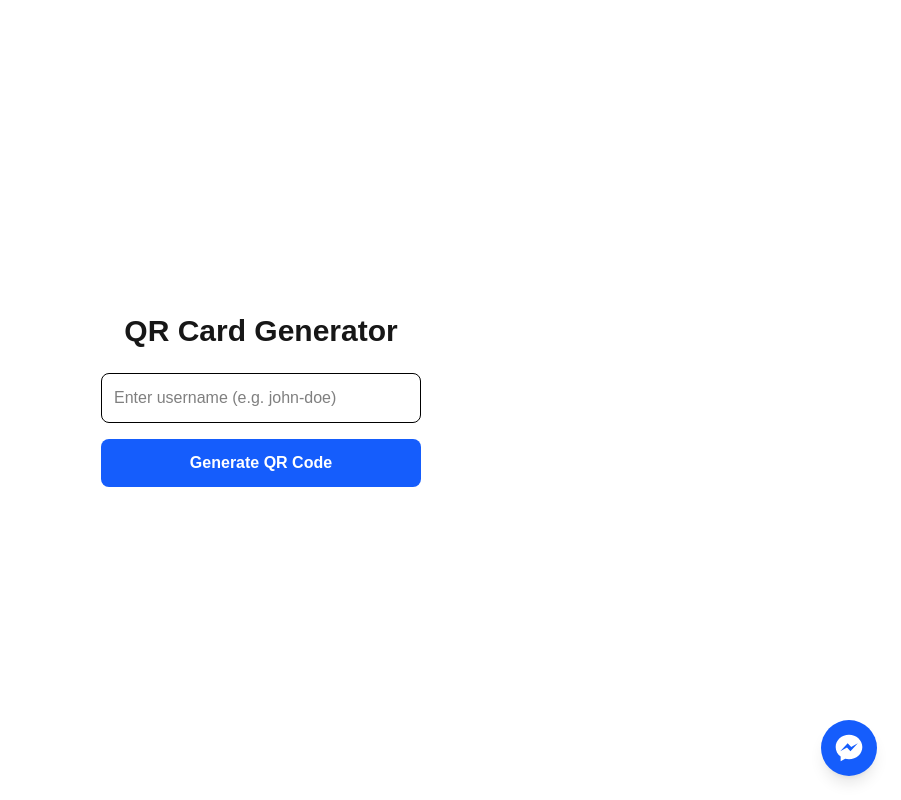
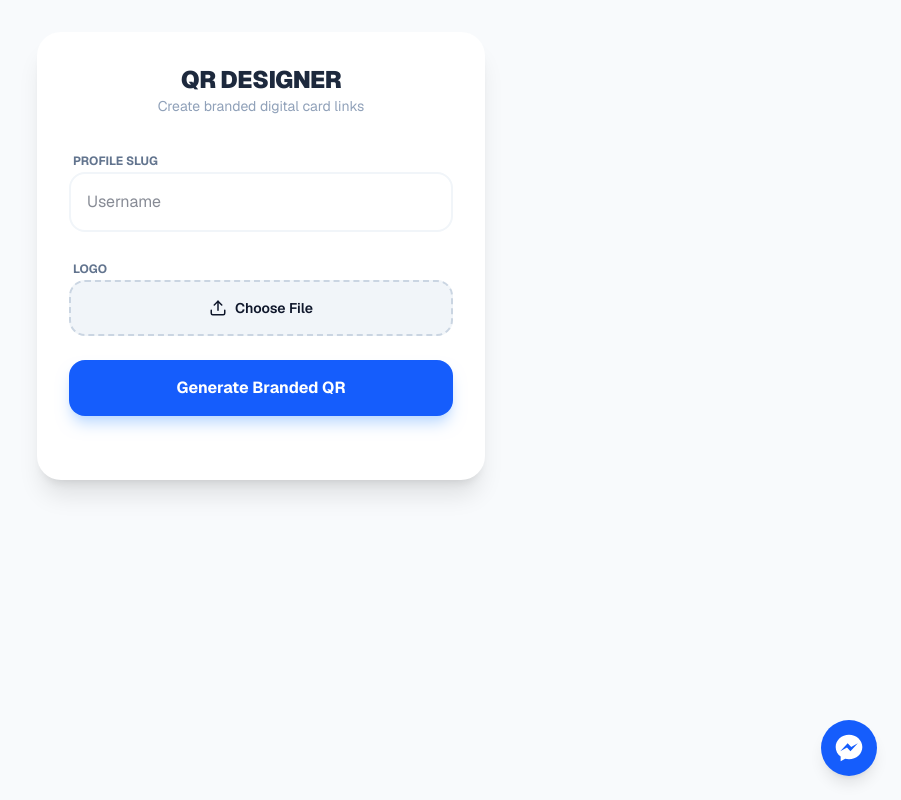
Before and after one commit to NangMyintzu-Yuki/d_card, a Next.js app: page / in a window 1280 px wide. Shown: the whole page, without its empty margins (379-1280 px from the left). Built offline with nearby package versions, Linux system fonts and the light colour scheme.

Commit message:
add logo in qr code

```diff
--- a/src/app/page.tsx
+++ b/src/app/page.tsx
@@ -1,61 +1,190 @@
+// "use client";
+// import { useState } from "react";
+// import QRCode from "qrcode";
+
+// export default function Home() {
+//   const [slug, setSlug] = useState("");
+//   const [qrSrc, setQrSrc] = useState("");
+
+//  const generateQR = async () => {
+//   if (!slug) return;
+
+//   // Use the Vercel URL if it exists, otherwise fallback to the current window origin
+//   const baseUrl = process.env.NEXT_PUBLIC_SITE_URL || window.location.origin;
+//   const url = `${baseUrl}/u/${slug}`;
+
+//   try {
+//     const dataUrl = await QRCode.toDataURL(url, {
+//       width: 300,
+//       margin: 2,
+//     });
+//     setQrSrc(dataUrl);
+//   } catch (err) {
+//     console.error(err);
+//   }
+// };
+
+//   return (
+//     <main className="flex flex-col items-center justify-center min-h-screen bg-white p-6">
+//       <h2 className="text-3xl font-bold mb-6">QR Card Generator</h2>
+
+//       <div className="flex flex-col gap-4 w-full max-w-xs">
+//         <input
+//           type="text"
+//           placeholder="Enter username (e.g. john-doe)"
+//           className="border p-3 rounded-lg text-black focus:ring-2 focus:ring-blue-500"
+//           onChange={(e) => setSlug(e.target.value)}
+//         />
+//         <button
+//           onClick={generateQR}
+//           className="bg-blue-600 text-white py-3 rounded-lg font-bold hover:bg-blue-700"
+//         >
+//           Generate QR Code
+//         </button>
+//       </div>
+
+//       {qrSrc && (
+//         <div className="mt-10 p-4 border rounded-xl bg-gray-50 flex flex-col items-center">
+//           <img src={qrSrc} alt="QR Code" className="w-64 h-64" />
+//           <p className="mt-2 text-sm text-gray-500">Scan to view profile</p>
+//           <a
+//             href={qrSrc}
+//             download={`${slug}-qr.png`}
+//             className="mt-4 text-blue-600 underline"
+//           >
+//             Download Image
+//           </a>
+//         </div>
+//       )}
+//     </main>
+//   );
+// }
 "use client";
-import { useState } from "react";
+import { useState, useRef } from "react";
 import QRCode from "qrcode";
+import { Upload, RefreshCw, Download } from "lucide-react";
 
 export default function Home() {
   const [slug, setSlug] = useState("");
   const [qrSrc, setQrSrc] = useState("");
+  const [logoPreview, setLogoPreview] = useState<string | null>(null);
+  const canvasRef = useRef<HTMLCanvasElement>(null);
+
+  const handleLogoUpload = (e: React.ChangeEvent<HTMLInputElement>) => {
+    const file = e.target.files?.[0];
+    if (file) {
+      const reader = new FileReader();
+      reader.onload = (event) => setLogoPreview(event.target?.result as string);
+      reader.readAsDataURL(file);
+    }
+  };
 
   const generateQR = async () => {
-  if (!slug) return;
+    if (!slug) return alert("Please enter a username first!");
+    const canvas = canvasRef.current;
+    if (!canvas) return;
 
-  // Use the Vercel URL if it exists, otherwise fallback to the current window origin
     const baseUrl = process.env.NEXT_PUBLIC_SITE_URL || window.location.origin;
     const url = `${baseUrl}/u/${slug}`;
 
     try {
-    const dataUrl = await QRCode.toDataURL(url, {
-      width: 300,
+      await QRCode.toCanvas(canvas, url, {
+        width: 1000,
         margin: 2,
+        errorCorrectionLevel: 'H',
+        color: { dark: "#000000", light: "#ffffff" }
       });
-    setQrSrc(dataUrl);
+
+      const ctx = canvas.getContext("2d");
+      if (ctx && logoPreview) {
+        const img = new Image();
+        img.src = logoPreview;
+        await new Promise((resolve) => (img.onload = resolve));
+
+        const size = canvas.width * 0.22;
+        const x = (canvas.width - size) / 2;
+        const y = (canvas.height - size) / 2;
+
+        ctx.fillStyle = "#ffffff";
+        ctx.fillRect(x - 10, y - 10, size + 20, size + 20);
+
+        ctx.drawImage(img, x, y, size, size);
+      }
+
+      setQrSrc(canvas.toDataURL("image/png"));
     } catch (err) {
-    console.error(err);
+      console.error("QR Generation Error:", err);
     }
   };
 
   return (
-    <main className="flex flex-col items-center justify-center min-h-screen bg-white p-6">
-      <h2 className="text-3xl font-bold mb-6">QR Card Generator</h2>
+    <main className="flex flex-col items-center min-h-screen bg-slate-50 p-8 font-sans text-slate-900">
+      <div className="w-full max-w-md bg-white rounded-3xl shadow-xl p-8 space-y-8">
+        <div className="text-center">
+          <h1 className="text-2xl font-black text-slate-800 uppercase tracking-tight">QR Designer</h1>
+          <p className="text-slate-400 text-sm">Create branded digital card links</p>
+        </div>
 
-      <div className="flex flex-col gap-4 w-full max-w-xs">
+        <div className="space-y-6">
+          <div className="space-y-2">
+            <label className="text-xs font-bold text-slate-500 uppercase ml-1">Profile Slug</label>
             <input
               type="text"
-          placeholder="Enter username (e.g. john-doe)"
-          className="border p-3 rounded-lg text-black focus:ring-2 focus:ring-blue-500"
+              placeholder="Username"
+              className="w-full border-2 border-slate-100 p-4 rounded-2xl focus:border-blue-500 outline-none transition-all"
               onChange={(e) => setSlug(e.target.value)}
             />
+          </div>
+
+          <div className="space-y-2">
+            <label className="text-xs font-bold text-slate-500 uppercase ml-1">Logo</label>
+            <div className="flex items-center gap-4">
+              <label className="cursor-pointer flex-1 flex items-center justify-center gap-2 bg-slate-100 hover:bg-slate-200 p-4 rounded-2xl border-2 border-dashed border-slate-300 transition-all">
+                <Upload size={18} />
+                <span className="text-sm font-semibold">Choose File</span>
+                <input type="file" accept="image/*" className="hidden" onChange={handleLogoUpload} />
+              </label>
+
+              {logoPreview && (
+                <div className="relative w-16 h-16 rounded-xl border-2 border-blue-100 overflow-hidden shadow-sm bg-white p-1">
+                  <img src={logoPreview} alt="Preview" className="w-full h-full object-contain rounded-lg" />
+                  <button
+                    onClick={() => setLogoPreview(null)}
+                    className="absolute -top-1 -right-1 bg-red-500 text-white rounded-full p-0.5"
+                  >
+                    <RefreshCw size={10} />
+                  </button>
+                </div>
+              )}
+            </div>
+          </div>
+
           <button
             onClick={generateQR}
-          className="bg-blue-600 text-white py-3 rounded-lg font-bold hover:bg-blue-700"
+            className="w-full bg-blue-600 text-white py-4 rounded-2xl font-bold shadow-lg shadow-blue-200 hover:bg-blue-700 active:scale-95 transition-all"
           >
-          Generate QR Code
+            Generate Branded QR
           </button>
         </div>
 
+        <canvas ref={canvasRef} style={{ display: "none" }} />
+
         {qrSrc && (
-        <div className="mt-10 p-4 border rounded-xl bg-gray-50 flex flex-col items-center">
-          <img src={qrSrc} alt="QR Code" className="w-64 h-64" />
-          <p className="mt-2 text-sm text-gray-500">Scan to view profile</p>
+          <div className="pt-8 border-t border-slate-100 flex flex-col items-center animate-in fade-in slide-in-from-bottom-4 duration-500">
+            <div className="p-4 bg-white rounded-2xl shadow-inner border border-slate-50">
+              <img src={qrSrc} alt="Final QR" className="w-56 h-56" />
+            </div>
             <a
               href={qrSrc}
-            download={`${slug}-qr.png`}
-            className="mt-4 text-blue-600 underline"
+              download={`${slug}-branded-qr.png`}
+              className="mt-6 flex items-center gap-2 text-blue-600 font-bold hover:underline"
             >
-            Download Image
+              <Download size={20} />
+              Download PNG
             </a>
           </div>
         )}
+      </div>
     </main>
   );
 }
--- a/src/app/u/zwe-aung/page.tsx
+++ b/src/app/u/zwe-aung/page.tsx
@@ -1,5 +1,5 @@
 "use client"
-import React from 'react'
+import React, { useEffect, useState } from 'react'
 import { Phone, Mail, ChevronRight, Facebook, Instagram, Send, LinkedinIcon, Briefcase, Youtube, Link, ExternalLink, Music2 } from 'lucide-react';
 import Profile from '../../../../public/images/zwe_aung.jpg'
 import { downloadVCard } from '@/app/utils/vcard';
@@ -7,7 +7,16 @@ import Image from 'next/image';
 
 type Params = Promise<{ slug: string }>;
 export default function DigitalCard(props: { params: Params }) {
+    const [isScrolled, setIsScrolled] = useState(false);
 
+    useEffect(() => {
+        const handleScroll = () => {
+            // 60px ထက်ပို scroll ဆင်းရင် header ကို ကျုံ့လိုက်မယ်
+            setIsScrolled(window.scrollY > 50);
+        };
+        window.addEventListener("scroll", handleScroll);
+        return () => window.removeEventListener("scroll", handleScroll);
+    }, []);
     const socialLinks = [
         { platform: 'Facebook', color: 'text-blue-600', label: 'Facebook', url: "https://www.facebook.com/share/1AkxfNBFKW/" },
         { platform: 'Viber', color: 'text-indigo-400', label: 'Viber', url: "viber://add?number=09979052919" },
@@ -37,34 +46,31 @@ export default function DigitalCard(props: { params: Params }) {
     return (
         <section className="min-h-screen bg-[#f8fafc] flex justify-center">
             <div className="w-full max-w-[500px] bg-white flex flex-col min-h-screen shadow-2xl">
-
-                <div className="sticky top-0 z-30 bg-white/90 backdrop-blur-md border-b border-gray-100 p-4 flex items-center justify-between">
+                <div className={`sticky top-0 z-30 bg-white/90 backdrop-blur-md border-b border-gray-100 p-4 flex items-center justify-between transition-all duration-300 ${isScrolled ? "opacity-100 translate-y-0" : "opacity-0 -translate-y-full pointer-events-none"}`}>
                     <div className="flex items-center gap-3">
-                        <div className="w-10 h-10 rounded-full bg-gradient-to-tr from-orange-400 to-rose-500 p-0.5">
+                        <div className="w-14 h-14 rounded-full bg-gradient-to-tr from-orange-400 to-rose-500 p-0.5">
                             <div className="relative w-full h-full">
-                                <Image
-                                    src={Profile}
-                                    alt="Profile"
-                                    fill
-                                    className="rounded-full object-cover border-2 border-white"
-                                />
+                                <Image src={Profile} alt="Profile" fill className="rounded-full object-cover border-2 border-white" />
                             </div>
                         </div>
-                        <h2 className="text-sm font-bold text-gray-800 tracking-tight">
-                            Zwe Aung
-                        </h2>
+                        <h2 className="text-lg font-bold text-gray-800 tracking-tight">Zwe Aung</h2>
                     </div>
-                    <a
-                        href="https://www.facebook.com/share/1AkxfNBFKW/"
-                        target="_blank"
-                        rel="noopener noreferrer"
-                        className="bg-gray-900 text-white text-xs px-4 py-2 rounded-full font-bold hover:bg-gray-800 transition-all inline-block"
-                    >
-                        Follow
-                    </a>
+                    <a href="https://www.facebook.com/share/1AkxfNBFKW/" className="bg-gray-900 text-white text-xs px-4 py-2 rounded-full font-bold">Follow</a>
                 </div>
 
-                <div className="px-6 py-8 bg-gradient-to-b from-gray-50 to-white">
+                    <div className={`transition-all text-center flex flex-col justify-center items-center duration-700 ease-in-out ${isScrolled ? "scale-50 opacity-0 h-0" : "scale-100 opacity-100 h-auto"}`}>
+                        <div className="w-40 h-40 rounded-full bg-gradient-to-tr from-orange-400 to-rose-500 p-1 shadow-2xl mb-6">
+                            <div className="relative w-full h-full">
+                                <Image src={Profile} alt="Profile" fill className="rounded-full object-cover border-4 border-white" priority />
+                            </div>
+                        </div>
+                        <h2 className="text-2xl font-bold text-gray-800 tracking-tight uppercase">Zwe Aung</h2>
+                        <p className="text-sm font-bold text-black/40 tracking-tight mb-8">Founder & CEO of NOVA Education Services</p>
+
+                    </div>
+
+
+                <div className={`px-6 py-8 bg-gradient-to-b from-gray-50 to-white ${isScrolled ? 'mt-20' : 'mt-4'}`}>
                     <h1 className="text-3xl font-extrabold text-gray-900 leading-tight">
                         Let's build something <span className="text-orange-500">incredible</span> together.
                     </h1>
```
Lines whose indentation alone changed are shown as unchanged.
